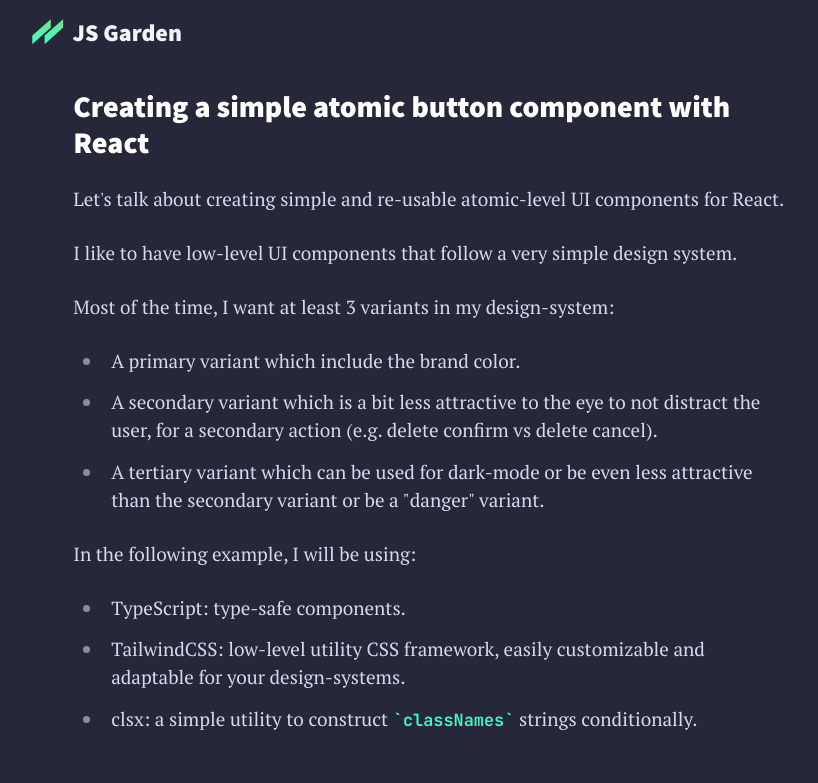
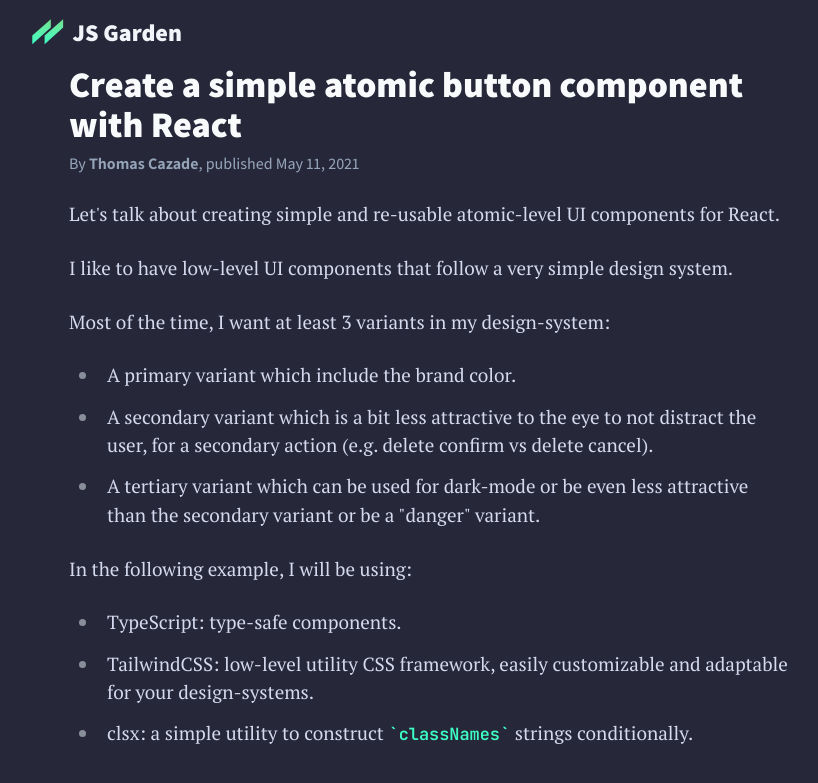
Before and after one commit to TotomInc/js-garden-next, a Next.js app: page /blog/create-a-simple-atomic-button-component-with-react in a window 1280 px wide. Shown: the top 783 px of the page, without its empty margins (211-1029 px from the left). Built offline with nearby package versions, Linux system fonts and the light colour scheme; a web font is replaced by a local one.

Commit message:
Add article title, summary and date

```diff
--- a/components/MarkdownArticle.tsx
+++ b/components/MarkdownArticle.tsx
@@ -4,7 +4,7 @@ export const MarkdownArticle: React.FC<{ postContent: string }> = ({
   postContent,
 }) => {
   return (
-    <article className="prose prose-lg prose-invert mx-auto max-w-[75ch] px-6 py-6 prose-headings:font-assistant prose-h1:text-3xl prose-h1:font-black prose-h2:text-2xl prose-code:text-accent prose-pre:px-0 prose-pre:py-0">
+    <article className="prose prose-lg prose-invert mx-auto max-w-[768px] px-6 py-6 prose-headings:font-assistant prose-h1:text-3xl prose-h1:font-black prose-h2:text-2xl prose-code:text-accent prose-pre:px-0 prose-pre:py-0">
       <Markdown content={postContent} />
     </article>
   );
--- /dev/null
+++ b/components/MarkdownArticleHeader.tsx
@@ -0,0 +1,24 @@
+import formatDate from "date-fns/format";
+import parseDate from "date-fns/parse";
+
+export const MarkdownArticleHeader: React.FC<{
+  title: string;
+  date: string;
+}> = ({ title, date }) => {
+  const formattedDate = formatDate(
+    parseDate(date, "yyyy-dd-MM", new Date()),
+    "MMMM d, yyyy"
+  );
+
+  return (
+    <div className="mx-auto w-full max-w-[768px] px-6">
+      <h1 className="font-assistant text-4xl font-black text-slate-50">
+        {title}
+      </h1>
+
+      <p className="mt-2 font-assistant font-medium text-slate-400">
+        By <b>Thomas Cazade</b>, published {formattedDate}
+      </p>
+    </div>
+  );
+};
--- a/data/posts/create-a-simple-atomic-button-component-with-react.md
+++ b/data/posts/create-a-simple-atomic-button-component-with-react.md
@@ -5,8 +5,6 @@ tags: ['react', 'design', 'tailwindcss']
 draft: false
 summary: 'Learn the basics of building low-level, reusable, atomic components with React, TypeScript and TailwindCSS.'
 ---
-
-# Creating a simple atomic button component with React
 
 Let's talk about creating simple and re-usable atomic-level UI components for React.
 
--- a/package.json
+++ b/package.json
@@ -9,6 +9,7 @@
     "lint": "next lint"
   },
   "dependencies": {
+    "date-fns": "^2.29.3",
     "gray-matter": "^4.0.3",
     "next": "12.3.1",
     "parse-numeric-range": "^1.3.0",
--- a/pages/blog/[slug].tsx
+++ b/pages/blog/[slug].tsx
@@ -5,6 +5,7 @@ import ErrorPage from "next/error";
 import type { Post } from "../../interfaces/posts.interfaces";
 import { getAllPosts, getPostBySlug } from "../../lib/api";
 import { DefaultLayout } from "../../components/DefaultLayout";
+import { MarkdownArticleHeader } from "../../components/MarkdownArticleHeader";
 import { MarkdownArticle } from "../../components/MarkdownArticle";
 
 export const getStaticProps: GetStaticProps<
@@ -17,6 +18,8 @@ export const getStaticProps: GetStaticProps<
     "slug",
     "author",
     "content",
+    "summary",
+    "tags",
     "ogImage",
     "coverImage",
   ]);
@@ -34,12 +37,15 @@ export const getStaticPaths: GetStaticPaths = async () => {
 const PostPage: NextPage<{ post: Post }> = ({ post }) => {
   const router = useRouter();
 
+  console.log(post);
+
   if (!router.isFallback && !post?.slug) {
     return <ErrorPage statusCode={404} />;
   }
 
   return (
     <DefaultLayout>
+      <MarkdownArticleHeader title={post.title} date={post.date} />
       <MarkdownArticle postContent={post.content} />
     </DefaultLayout>
   );
```
Also changed, not shown: 1 other file (tests, documents, lock files or other folders).
